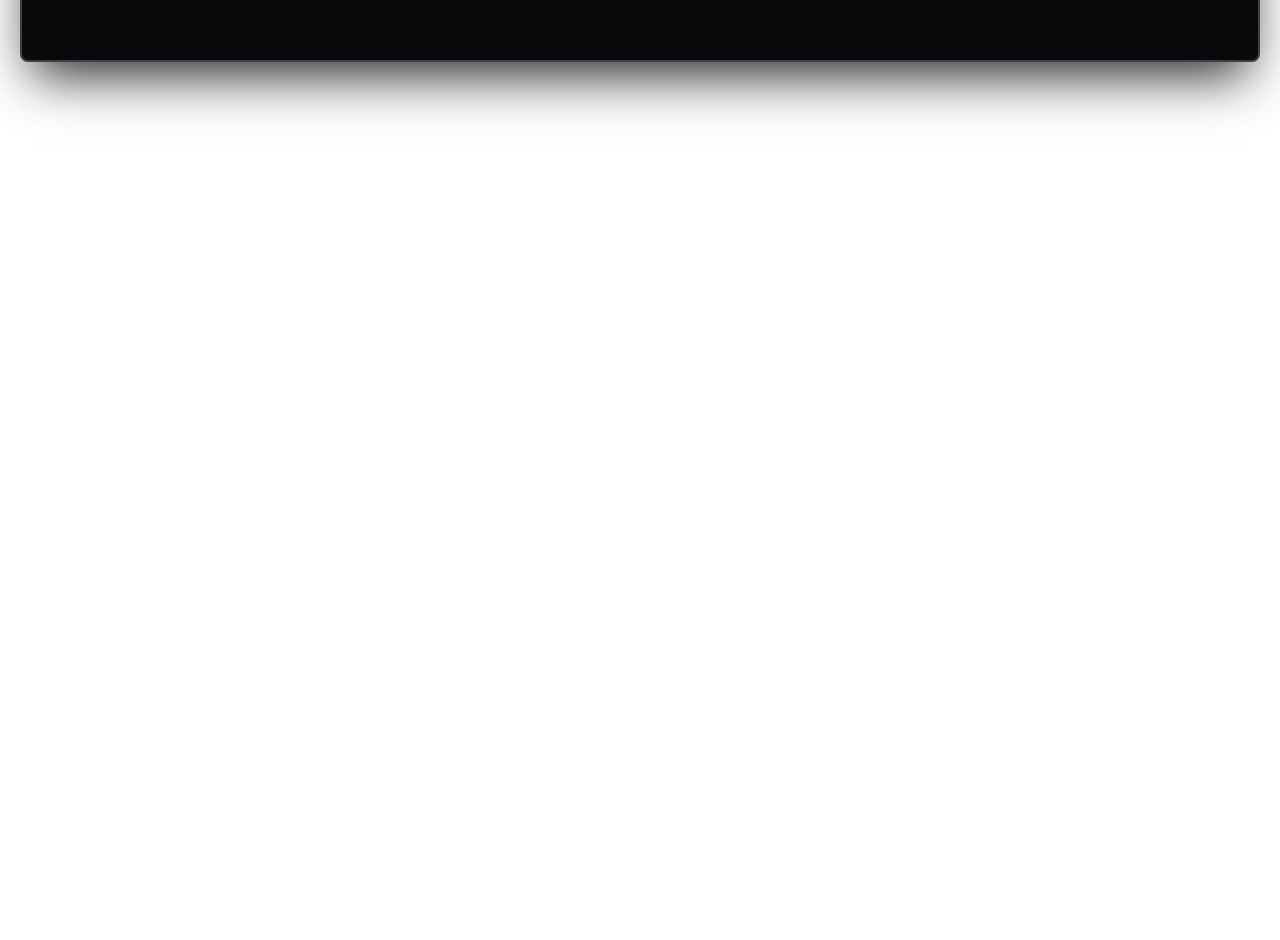
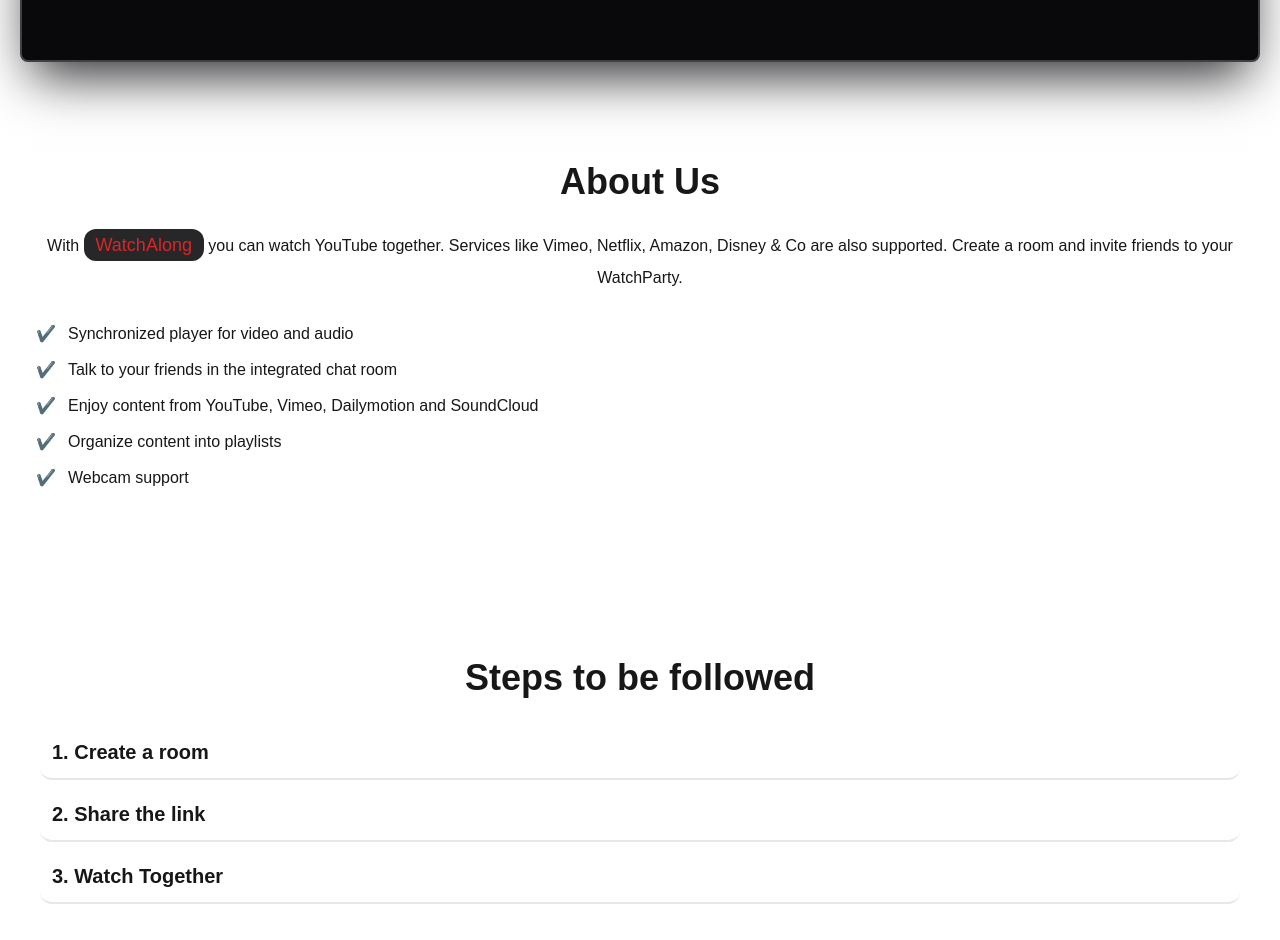
Before and after one commit to Rishabh8210/WatchAlong, a Next.js app: page / in a window 1280 px wide. Shown: the part 480-1420 px from the top of the page. Before the commit the page ends 800 px from the top, so only its background shows below. Built offline with nearby package versions, Linux system fonts and the light colour scheme.

Commit message:
Commit: Added about us components and all

```diff
--- a/src/app/page.tsx
+++ b/src/app/page.tsx
@@ -1,11 +1,15 @@
+import AboutUs from "@/components/About-Component/AboutUs";
 import HeaderComponent from "@/components/Common-Component/HeaderComponent";
 import HomePageMain from "@/components/HomePage-Component/HomePageMain";
+import StepsToBeFollowed from "@/components/StepsToBeFollowed/StepsToBeFollowed";
 
 export default function Home() {
   return (
     <div className="min-h-screen w-full p-5 flex flex-col gap-5">
       <HeaderComponent />
       <HomePageMain />
+      <AboutUs />
+      <StepsToBeFollowed />
     </div>
   );
 }
--- /dev/null
+++ b/src/components/About-Component/AboutHeader.tsx
@@ -0,0 +1,11 @@
+import React from 'react'
+
+const AboutHeader = () => {
+  return (
+    <div className='h-fit w-full py-5'>
+        <p className='text-4xl text-center font-semibold'>About Us</p>
+    </div>
+  )
+}
+
+export default AboutHeader
--- /dev/null
+++ b/src/components/About-Component/AboutMain.tsx
@@ -0,0 +1,36 @@
+import React from 'react'
+import AboutHeader from './AboutHeader'
+
+const AboutMain = () => {
+    return (
+        <div className='h-fit w-full flex flex-col items-center justify-center'>
+            <div className='h-fit w-full p-2'>
+                <p className='text-center leading-loose'>With <span className='text-lg px-3 py-1.5 text-red-600 bg-zinc-800 rounded-xl'>WatchAlong</span> you can watch YouTube together. Services like Vimeo, Netflix, Amazon, Disney & Co are also supported. Create a room and invite friends to your WatchParty.</p>
+            </div>
+            <div className='h-fit w-full py-5 flex flex-col gap-3 px-4'>
+                <div className='h-fit w-full flex gap-3'>
+                    <p>✔️</p>
+                    <p className='break-words'>Synchronized player for video and audio</p>
+                </div>
+                <div className='h-fit w-full flex gap-3'>
+                    <p>✔️</p>
+                    <p className='break-words'>Talk to your friends in the integrated chat room</p>
+                </div>
+                <div className='h-fit w-full flex gap-3'>
+                    <p>✔️</p>
+                    <p className='break-words'>Enjoy content from YouTube, Vimeo, Dailymotion and SoundCloud</p>
+                </div>
+                <div className='h-fit w-full flex gap-3'>
+                    <p>✔️</p>
+                    <p className='break-words'>Organize content into playlists</p>
+                </div>
+                <div className='h-fit w-full flex gap-3'>
+                    <p>✔️</p>
+                    <p className='break-words'>Webcam support</p>
+                </div>
+            </div>
+        </div>
+    )
+}
+
+export default AboutMain
--- /dev/null
+++ b/src/components/About-Component/AboutUs.tsx
@@ -0,0 +1,14 @@
+import React from 'react'
+import AboutHeader from './AboutHeader'
+import AboutMain from './AboutMain'
+
+const AboutUs = () => {
+  return (
+    <div className='min-h-[60vh] py-5 flex flex-col items-center w-full'>
+        <AboutHeader />
+        <AboutMain />
+    </div>
+  )
+}
+
+export default AboutUs
--- /dev/null
+++ b/src/components/StepsToBeFollowed/Header.tsx
@@ -0,0 +1,11 @@
+import React from 'react'
+
+const Header = () => {
+  return (
+    <div className='h-fit w-full py-5 pointer-events-none'>
+        <p className='text-4xl text-center font-semibold'>Steps to be followed</p>
+    </div>
+  )
+}
+
+export default Header
--- /dev/null
+++ b/src/components/StepsToBeFollowed/StepsToBeFollowed.tsx
@@ -0,0 +1,21 @@
+import React from 'react'
+import Header from './Header'
+
+const StepsToBeFollowed = () => {
+  return (
+    <div className='h-fit w-full flex flex-col items-center justify-center px-5 py-4 gap-2'>
+        <Header />
+        <div className='h-fit w-full border-b-2 p-3 rounded-xl hover:bg-zinc-900'>
+            <p className='text-xl font-semibold pointer-events-none'>1. Create a room</p>
+        </div>
+        <div className='h-fit w-full border-b-2 p-3 rounded-xl hover:bg-zinc-900'>
+            <p className='text-xl font-semibold pointer-events-none'>2. Share the link</p>
+        </div>
+        <div className='h-fit w-full border-b-2 p-3 rounded-xl hover:bg-zinc-900'>
+            <p className='text-xl font-semibold pointer-events-none'>3. Watch Together</p>
+        </div>
+    </div>
+  )
+}
+
+export default StepsToBeFollowed
```
